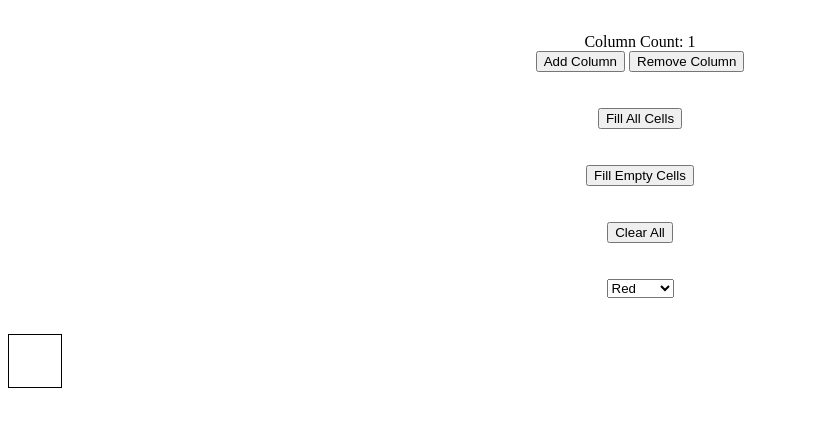
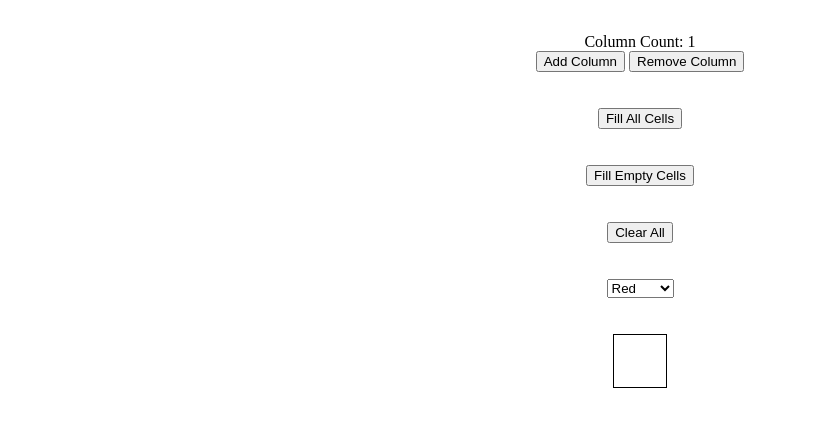
Before and after one commit to davidy9000/cuny2x-assignment5, a plain HTML site: page index.html in a window 1280 px wide. Shown: the part 122-548 px from the top of the page, without its empty margins (0-828 px from the left). Drawn offline with Linux system fonts and the light colour scheme.

Commit message:
centered table

```diff
--- a/index.html
+++ b/index.html
@@ -58,7 +58,7 @@
 
     <br><br>
 
-    <table id="main-grid">
+    <table id="main-grid" align="center">
         <tr>
             <td class="white-cell" onclick="changeColor(this)"></td>
         </tr>
```
